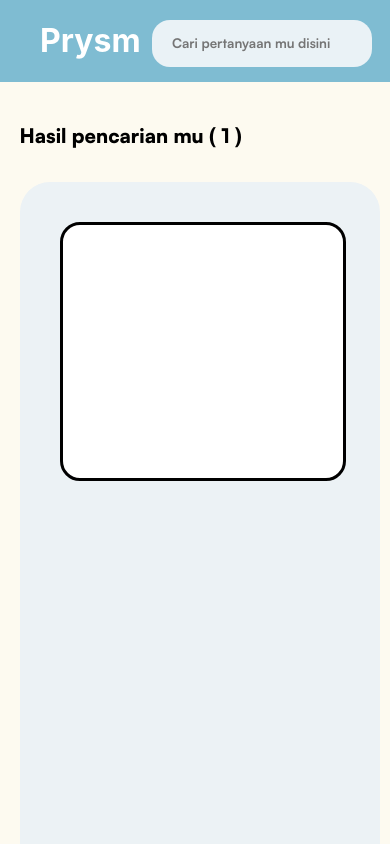
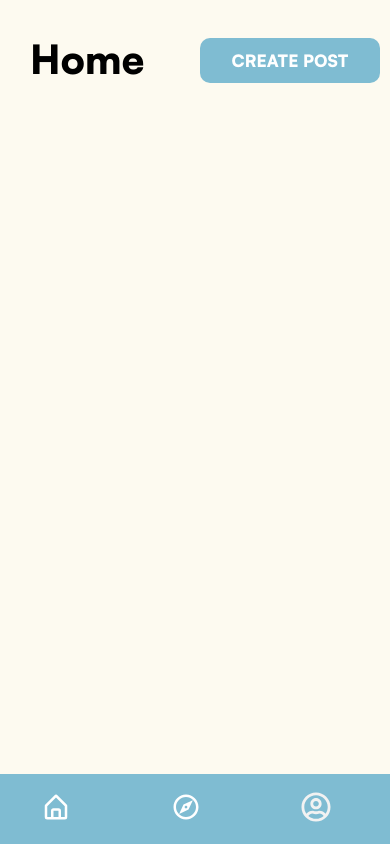
Before and after one commit to mshevaatallah/prysm-website, a React (Create React App) app: page / in a window 390 px wide. Shown: the top 844 px of the page. Built offline with nearby package versions, Linux system fonts and the light colour scheme.

Commit message:
add navigation

```diff
--- a/src/App.js
+++ b/src/App.js
@@ -3,9 +3,21 @@ import Form from "./pages/Form";
 import Home from "./pages/Home";
 import Login from "./pages/Login";
 import Test from "./pages/Test";
+import { BrowserRouter, Route, Routes } from "react-router-dom";
 
 function App() {
-  return <Test />;
+  return (
+    <>
+      <BrowserRouter>
+        <Routes>
+          <Route path="/" element={<Home />} />
+          <Route path="/form" element={<Form />} />
+          <Route path="/explore" element={<Test />} />
+          <Route path="/details" element={<Details />} />
+        </Routes>
+      </BrowserRouter>
+    </>
+  );
 }
 
 export default App;
--- a/src/index.css
+++ b/src/index.css
@@ -101,6 +101,7 @@ code {
   color: white;
   font-size: 17px;
 }
+
 .top-nav {
   display: flex;
   justify-content: space-between;
@@ -151,7 +152,7 @@ code {
   .sidenav .logo {
     margin-left: 18px;
     margin-top: 10px;
-    width: 60%;
+    font-size: 20px;
   }
   .main {
     margin-left: 100px;
@@ -609,3 +610,9 @@ code {
     margin: 0;
   }
 } */
+
+@media screen and (max-width: 532px) {
+  .input-user {
+    width: 100%;
+  }
+}
--- a/src/pages/Details.jsx
+++ b/src/pages/Details.jsx
@@ -1,11 +1,15 @@
 import React from "react";
 import { IoArrowBack } from "react-icons/io5";
 import { FaTelegramPlane } from "react-icons/fa";
+import { Link } from "react-router-dom";
 function Details() {
   return (
     <div className="container-details">
       <div className="navbar-details">
-        <h1>Prysm</h1>
+        <Link style={{ textDecoration: "none", color: "white" }} to="/">
+          <h1>Prysm</h1>
+        </Link>
+
         <div className="buttons-kembali">
           <IoArrowBack className="icons-kembali" size={30} />
           <h1 className="title-kembali">Kembali</h1>
--- a/src/pages/Form.jsx
+++ b/src/pages/Form.jsx
@@ -1,16 +1,26 @@
 import React from "react";
-
+import { Link } from "react-router-dom";
 function Form() {
   return (
     <div className="container-form">
       <div className="navbar-form">
-        <h1>Prysm</h1>
+        <Link style={{ textDecoration: "none", color: "white" }} to="/">
+          <h1>Prysm</h1>
+        </Link>
         <div className="buttons">
           <div className="button-1 publish">
-            <h2 className="title-1">Publish</h2>
+            <h2 className="title-1">
+              <Link style={{ textDecoration: "none", color: "white" }} to="/">
+                Publish
+              </Link>
+            </h2>
           </div>
           <div className="button-1 cancel">
-            <h2 className="title-1">Cancel</h2>
+            <h2 className="title-1">
+              <Link style={{ textDecoration: "none", color: "white" }} to="/">
+                Cancel
+              </Link>
+            </h2>
           </div>
         </div>
       </div>
--- a/src/pages/Home.jsx
+++ b/src/pages/Home.jsx
@@ -3,33 +3,29 @@ import React from "react";
 import { BiHomeAlt } from "react-icons/bi";
 import { MdOutlineExplore } from "react-icons/md";
 import { FaRegUserCircle } from "react-icons/fa";
+import { Link } from "react-router-dom";
 function Home() {
   return (
     <>
       <div className="container ">
         <div className="sidenav ">
-          <img
-            src="https://i.ibb.co/56FkGfr/kkkkkk.png"
-            alt="kkkkkk"
-            border="0"
-            width={100}
-            className="logo"
-          />
+          <h1 className="logo">Prysm</h1>
 
-          <a href="#about">
-            {" "}
+          <Link style={{ textDecoration: "none", color: "white" }} to="/">
             <BiHomeAlt className="icon" />
             <span>Home</span>
-          </a>
-          <a href="#services">
-            {" "}
+          </Link>
+          <Link
+            style={{ textDecoration: "none", color: "white" }}
+            to="/explore"
+          >
             <MdOutlineExplore className="icon" />
             <span>Explore</span>
-          </a>
-          <a href="#clients">
+          </Link>
+          <Link style={{ textDecoration: "none", color: "white" }} to="/">
             <FaRegUserCircle className="icon" />
-            <span>Profile </span>
-          </a>
+            <span>Profile</span>
+          </Link>
 
           <img
             src="https://i.ibb.co/6sKqXGr/juicy-team-discussing-the-project.png"
@@ -43,7 +39,14 @@ function Home() {
           <div className="top-nav">
             <h1 className="main-text">Home</h1>
             <div className="button">
-              <h1 className="title">CREATE POST</h1>
+              <h1 className="title">
+                <Link
+                  style={{ textDecoration: "none", color: "white" }}
+                  to="/form"
+                >
+                  CREATE POST
+                </Link>
+              </h1>
             </div>
           </div>
         </div>
@@ -59,14 +62,13 @@ function Home() {
         </div>
       </div>
       <div className="navbar">
-        <a href="#home">
-          {" "}
+        <Link style={{ textDecoration: "none", color: "white" }} to="/">
           <BiHomeAlt className="icon" />
-        </a>
-        <a href="#news">
-          {" "}
+        </Link>
+
+        <Link style={{ textDecoration: "none", color: "white" }} to="/explore">
           <MdOutlineExplore className="icon" />
-        </a>
+        </Link>
         <a href="#contact">
           {" "}
           <FaRegUserCircle className="icon" />
--- a/src/pages/Test.jsx
+++ b/src/pages/Test.jsx
@@ -1,10 +1,12 @@
 import React from "react";
-
+import { Link } from "react-router-dom";
 function Test() {
   return (
     <div className="container">
       <div className="navbar-details">
-        <h1>Prysm</h1>
+        <Link style={{ textDecoration: "none", color: "white" }} to="/">
+          <h1>Prysm</h1>
+        </Link>
         <div className="input-container">
           <input
             className="input-user"
```
